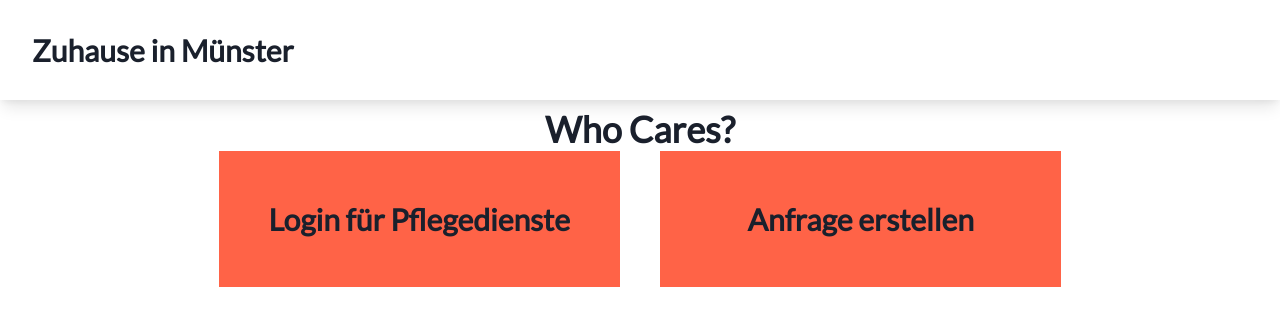
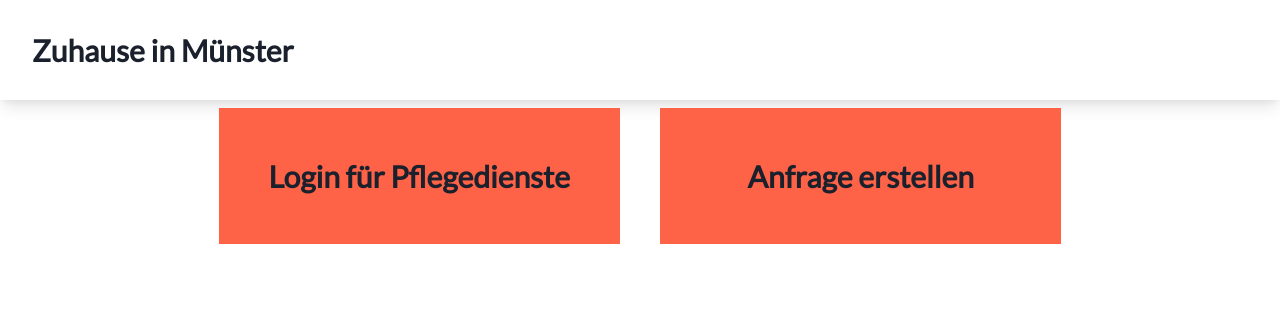
Before and after one commit to TamaraGunkel/MatchingPflege, a React (Create React App) app in the folder frontend/: page / in a window 1280 px wide. Shown: the top 326 px of the page. Built offline with nearby package versions, Linux system fonts and the light colour scheme.

Commit message:
Remove Who Cares text in favour of app bar

```diff
--- a/frontend/src/components/LandingPage/LandingPage.js
+++ b/frontend/src/components/LandingPage/LandingPage.js
@@ -1,12 +1,7 @@
 import {Link} from 'react-router-dom';
 import {Box, SimpleGrid, Heading, Center, LinkOverlay, LinkBox} from '@chakra-ui/react';
 
-function LandingPage(props) {
-  return (
-    <div>
-      <Center>
-        <Heading>Who Cares?</Heading>
-      </Center>
+const LandingPage = () => (
   <SimpleGrid columns={2} spacing={10}>
     <LinkBox>
       <Link to="/login">
@@ -36,8 +31,6 @@ function LandingPage(props) {
       </Link>
     </LinkBox>
   </SimpleGrid>
-    </div>
 );
-}
 
 export default LandingPage;
```
Lines whose indentation alone changed are shown as unchanged.
